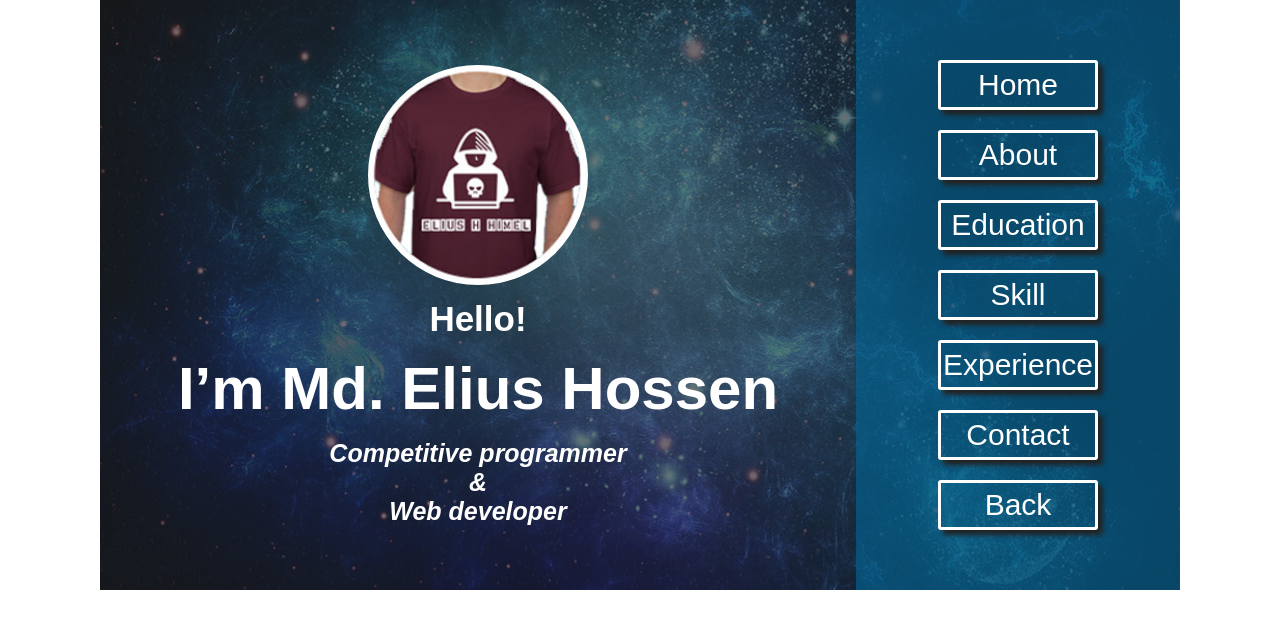
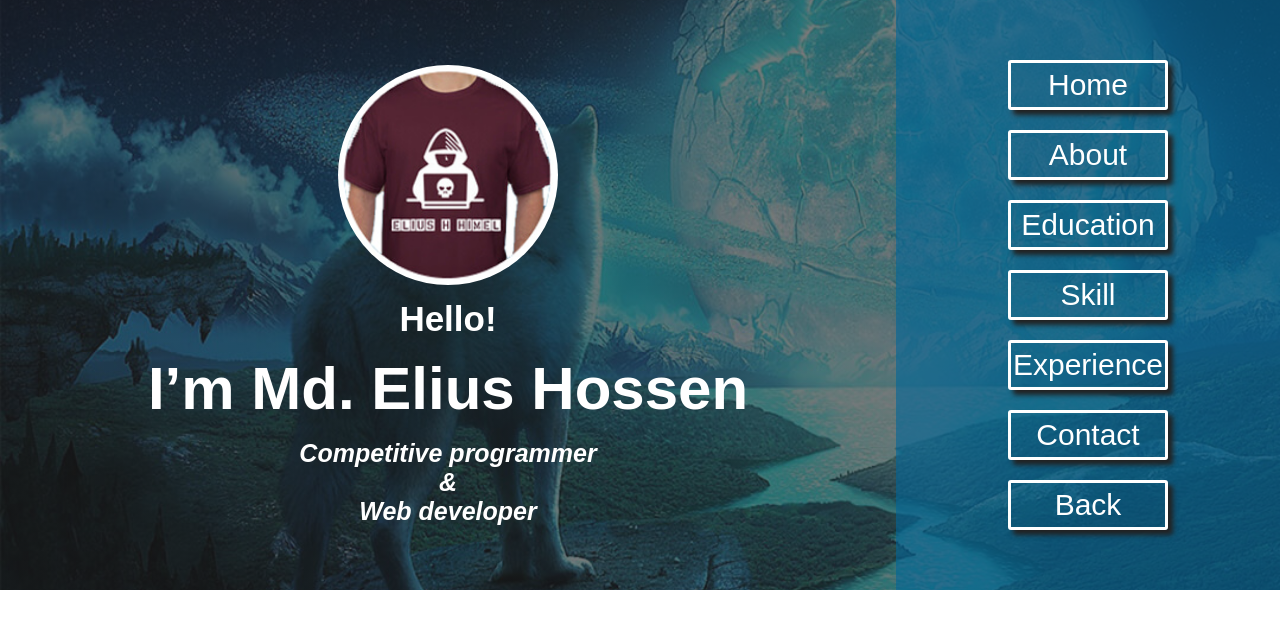
Before and after one commit to EliusHHimel/portfolio-archive, a plain HTML site: page old/index.html in a window 1280 px wide. Drawn offline with Linux system fonts and the light colour scheme; a script that the page names is missing.

Commit message:
width fix

```diff
--- a/old/Resources/CSS/style.css
+++ b/old/Resources/CSS/style.css
@@ -13,7 +13,8 @@ body{
     color: #fff;
 }
 .container{
-    max-width: 1080px;
+    max-width: 100%;
+    max-height: 100%;
     margin: 0 auto;
 }
 
@@ -21,10 +22,10 @@ body{
 home page
 ===========*/
 #home{
-    background-image: linear-gradient(rgba(34,34,34,.6), rgba(34,34,34,.6)), url(img/background.jpg);
+    background-image: linear-gradient(rgba(34,34,34,.6), rgba(34,34,34,.6)), url(img/background1.jpg);
     background-repeat: no-repeat;
     background-position: center;
-    background-size: cover;
+    background-size: 100%;
     display: flex;
     justify-content: space-between;
 }
```
